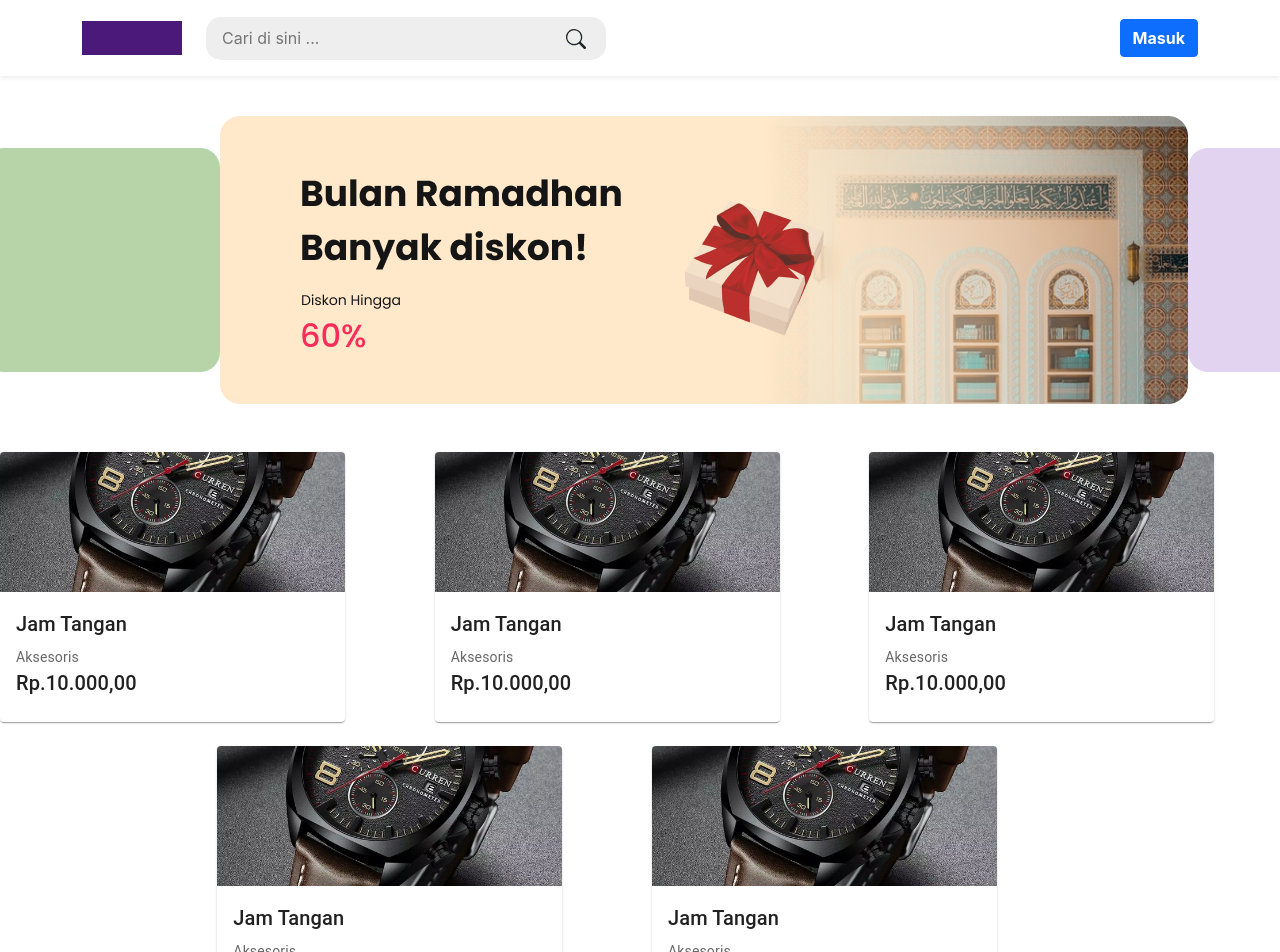
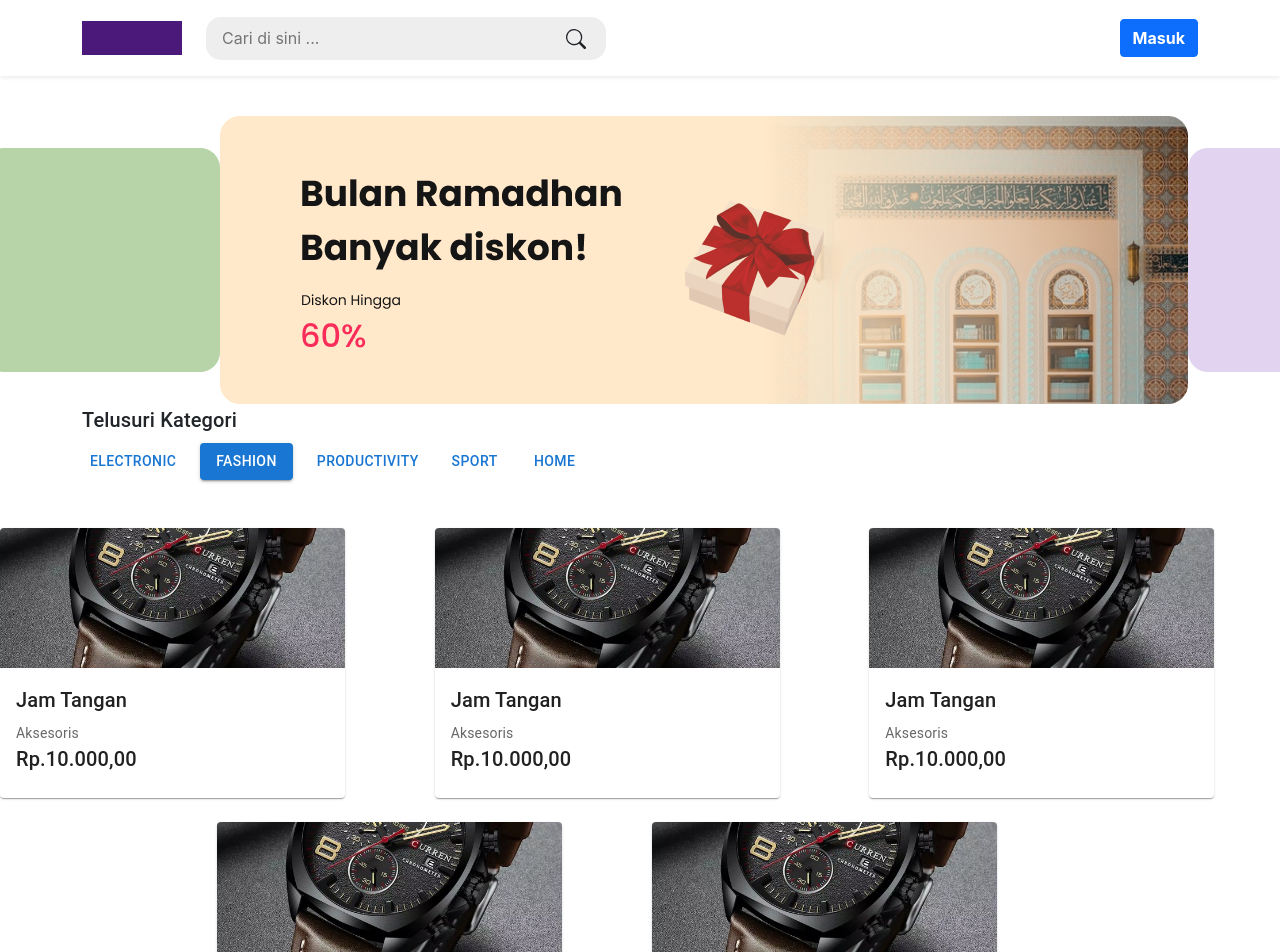
Before and after one commit to HaikalHdytullah/FE-Team-1-Final-Project, a React (Create React App) app: page / in a window 1280 px wide. Shown: the top 952 px of the page. Built offline with nearby package versions, Linux system fonts and the light colour scheme.

Commit message:
add kategori

```diff
--- a/src/components/Kartu.jsx
+++ b/src/components/Kartu.jsx
@@ -20,7 +20,7 @@
       >
         <Grid item xs={6} sm={6} md={4} xl={2}>
           <Card sx={{ maxWidth: 345 }}>
-            <CardActionArea>
+            <CardActionArea href="/preview">
               <CardMedia
                 component="img"
                 height="140"
@@ -43,7 +43,7 @@
         </Grid>
         <Grid item xs={6} sm={6} md={4} xl={2}>
           <Card sx={{ maxWidth: 345 }}>
-            <CardActionArea>
+            <CardActionArea href="/preview">
               <CardMedia
                 component="img"
                 height="140"
@@ -66,7 +66,7 @@
         </Grid>
         <Grid item xs={6} sm={6} md={4} xl={2}>
           <Card sx={{ maxWidth: 345 }}>
-            <CardActionArea>
+            <CardActionArea href="/preview">
               <CardMedia
                 component="img"
                 height="140"
@@ -89,7 +89,7 @@
         </Grid>
         <Grid item xs={6} sm={6} md={4} xl={2}>
           <Card sx={{ maxWidth: 345 }}>
-            <CardActionArea>
+            <CardActionArea href="/preview">
               <CardMedia
                 component="img"
                 height="140"
@@ -112,7 +112,7 @@
         </Grid>
         <Grid item xs={6} sm={6} md={4} xl={2}>
           <Card sx={{ maxWidth: 345 }}>
-            <CardActionArea>
+            <CardActionArea href="/preview">
               <CardMedia
                 component="img"
                 height="140"
--- /dev/null
+++ b/src/components/kategori.jsx
@@ -0,0 +1,25 @@
+import * as React from "react";
+import { Container } from "react-bootstrap";
+import { Typography } from "@mui/material";
+import Stack from "@mui/material/Stack";
+import Button from "@mui/material/Button";
+import "../css/kartu.css";
+
+function Kategori() {
+  return (
+    <Container>
+      <Typography gutterBottom variant="h6" component="div">
+        Telusuri Kategori
+      </Typography>
+      <Stack spacing={2} direction="row">
+        <Button variant="text">Electronic</Button>
+        <Button variant="contained">Fashion</Button>
+        <Button variant="text">Productivity</Button>
+        <Button variant="text">Sport</Button>
+        <Button variant="text">Home</Button>
+      </Stack>
+    </Container>
+  );
+}
+
+export default Kategori;
--- a/src/pages/LandingPage.jsx
+++ b/src/pages/LandingPage.jsx
@@ -1,12 +1,14 @@
 import Header from "../components/Header";
 import Diskon from "../components/Diskon";
 import Kartu from "../components/Kartu";
+import Kategori from "../components/kategori";
 
 const Home = () => {
   return (
     <>
       <Header />
       <Diskon />
+      <Kategori />
       <Kartu />
       <Kartu />
     </>
```
